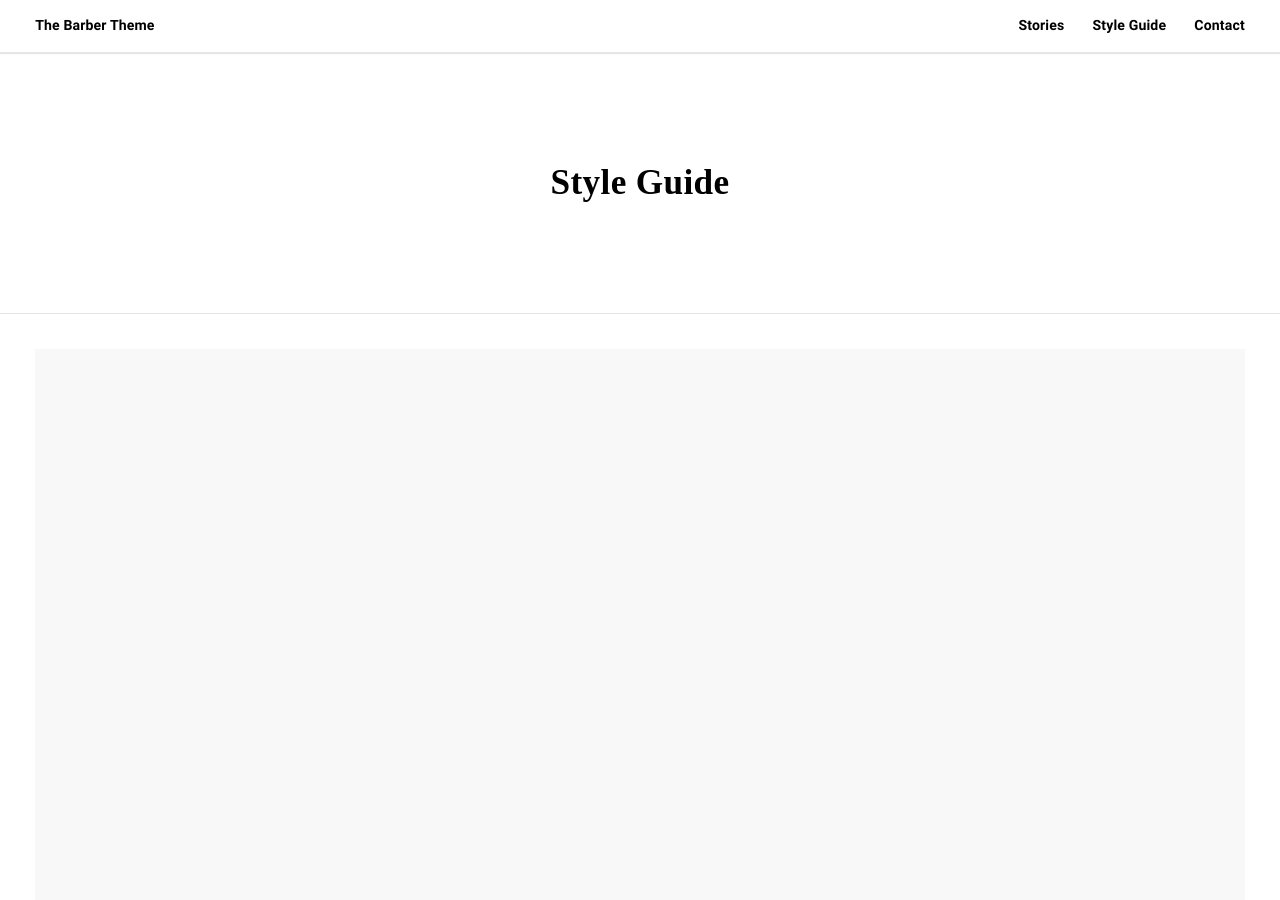
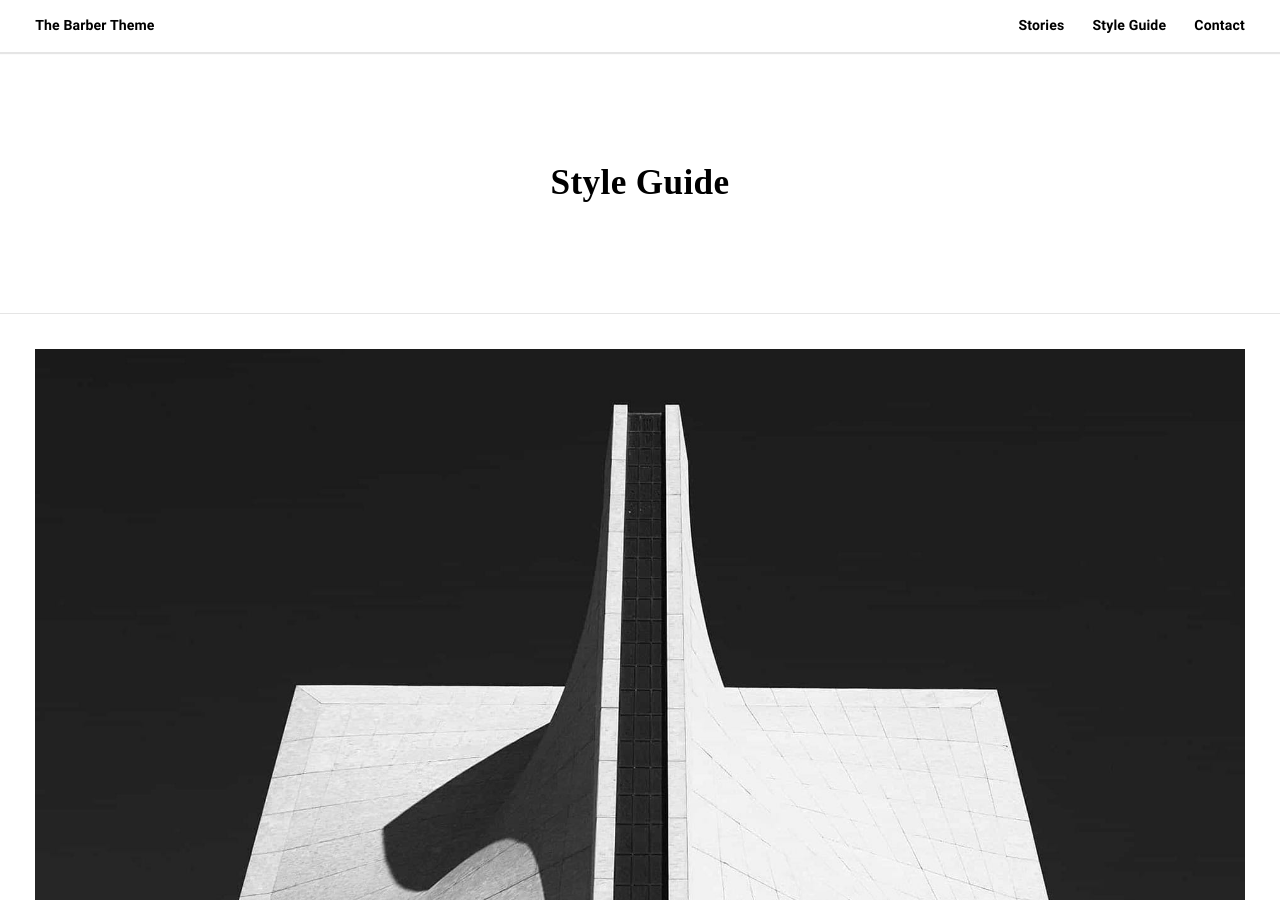
Before and after one commit to samesies/barber-jekyll, a Jekyll site: the page built from style-guide.md, in a window 1280 px wide and 900 px high. Built offline with Jekyll 4.4.1, drawn with Linux system fonts in a browser that asks for light colours; some web fonts are replaced.

Commit message:
Add relative_url

```diff
--- a/_includes/post-card.html
+++ b/_includes/post-card.html
@@ -2,7 +2,7 @@
   <a class="posts__link" href="{{ post.url | prepend: site.baseurl }}" itemprop="url">
     {% if post.image %}
       <figure class="posts__img">
-        <img src="{{ post.image }}" alt="{{ post.title }}" data-aos="fade-in" itemprop="image"/>
+        <img src="{{ post.image | relative_url }}" alt="{{ post.title }}" data-aos="fade-in" itemprop="image"/>
       </figure>
     {% endif %}
     <div>
--- a/_layouts/page.html
+++ b/_layouts/page.html
@@ -12,7 +12,7 @@ layout: default
     {% if page.image %}
       <div class="post__img">
         <div>
-          <figure class="absolute-bg" style="background-image: url('{{ page.image }}');"></figure>
+          <figure class="absolute-bg" style="background-image: url('{{ page.image | relative_url }}');"></figure>
         </div>
       </div>
     {% endif %}
--- a/_layouts/post.html
+++ b/_layouts/post.html
@@ -70,7 +70,7 @@ layout: default
             <a class="related__link" href="{{ post.url | absolute_url }}">
               {% if post.image %}
                 <figure class="related__img">
-                  <img src="{{ post.image }}" alt="{{ post.title }}"/>
+                  <img src="{{ post.image | relative_url }}" alt="{{ post.title }}"/>
                 </figure>
               {% endif %}
               <div>
```
